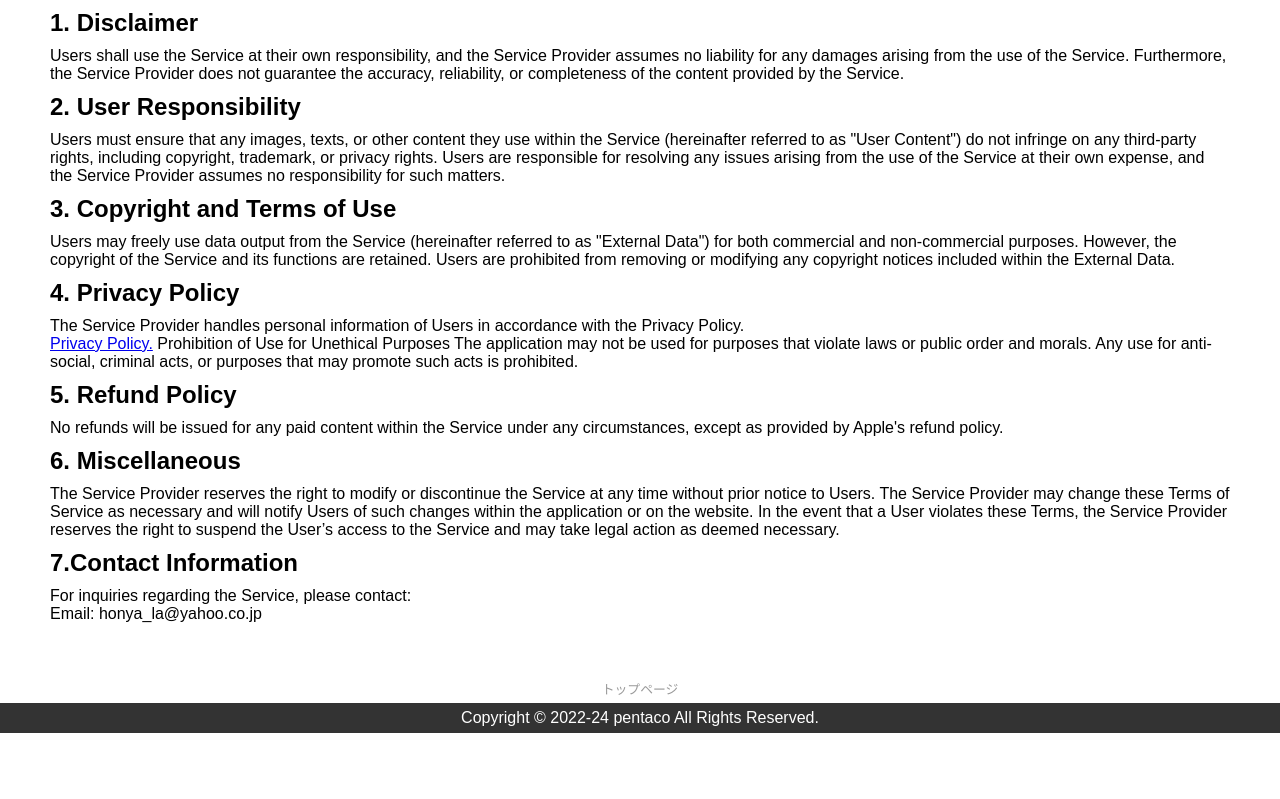
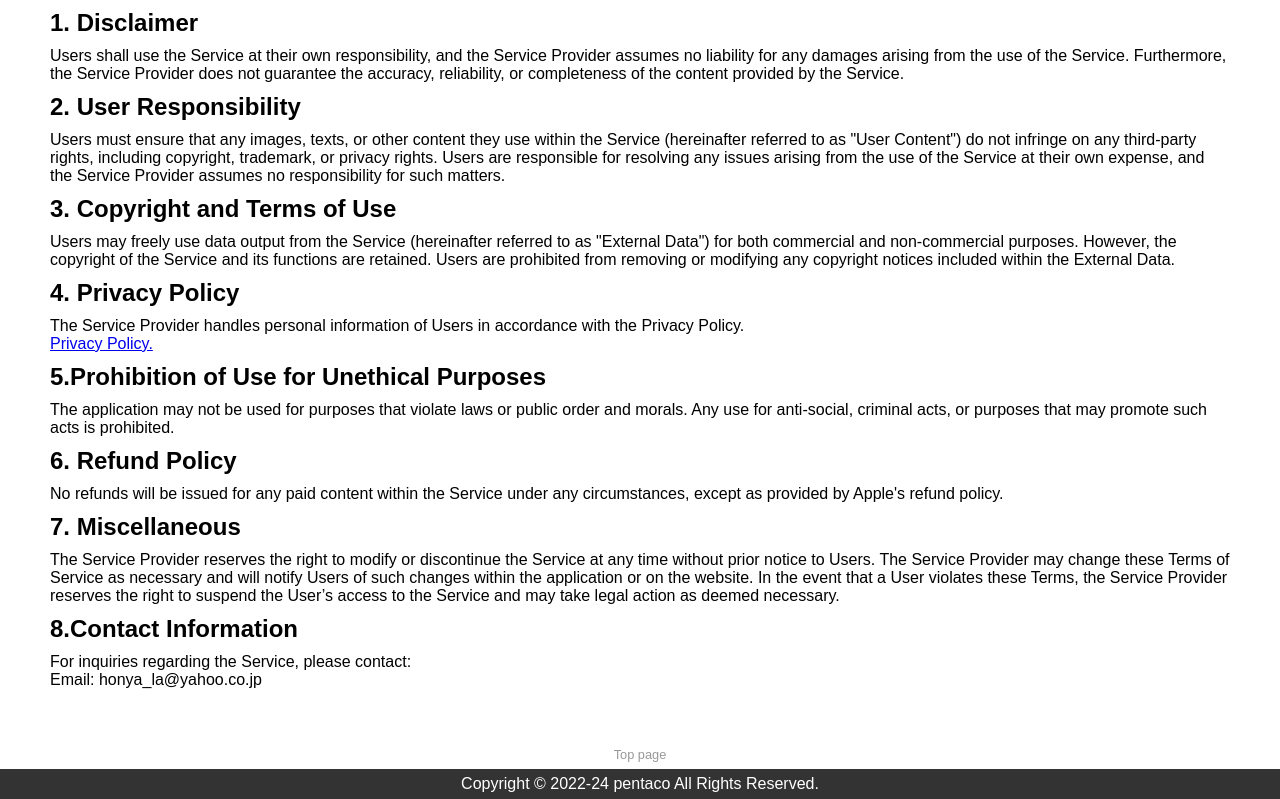
Before and after one commit to pentaco2233/appcooking, a plain HTML site: page terms_en.html in a window 1280 px wide. Shown: the part 342-1141 px from the top of the page. Before the commit the page ends 1075 px from the top, so only its background shows below. Drawn offline with Linux system fonts and the light colour scheme.

Commit message:
Add files via upload

```diff
--- a/terms_en.html
+++ b/terms_en.html
@@ -34,26 +34,26 @@ Users may freely use data output from the Service (hereinafter referred to as "E
 The Service Provider handles personal information of Users in accordance with the Privacy Policy.</br>
 <a href="https://pentaco2233.github.io/appcooking/pp_en.html">Privacy Policy.</a>
 
-Prohibition of Use for Unethical Purposes</h2>
+<h2>5.Prohibition of Use for Unethical Purposes</h2>
 The application may not be used for purposes that violate laws or public order and morals. Any use for anti-social, criminal acts, or purposes that may promote such acts is prohibited.
 
-<h2>5. Refund Policy</h2>
+<h2>6. Refund Policy</h2>
 No refunds will be issued for any paid content within the Service under any circumstances, except as provided by Apple's refund policy.
 
-<h2>6. Miscellaneous</h2>
+<h2>7. Miscellaneous</h2>
 The Service Provider reserves the right to modify or discontinue the Service at any time without prior notice to Users. The Service Provider may change these Terms of Service as necessary and will notify Users of such changes within the application or on the website. In the event that a User violates these Terms, the Service Provider reserves the right to suspend the User’s access to the Service and may take legal action as deemed necessary.
 
-<h2>7.Contact Information</h2>
+<h2>8.Contact Information</h2>
 For inquiries regarding the Service, please contact:</br>
 Email: honya_la@yahoo.co.jp
 
 </div>
 </div>
 <div id="credit">
-<a class="credit" href="index.html" >トップページ</a>
+<a class="credit" href="index.html" >Top page</a>
 </div>
 <footer>
-	Copyright © 2022-24 pentaco All Rights Reserved.
+Copyright © 2022-24 pentaco All Rights Reserved.
 </footer>
 </body>
 </html>
```
Also changed, not shown: terms.html (+4 -4 lines).
